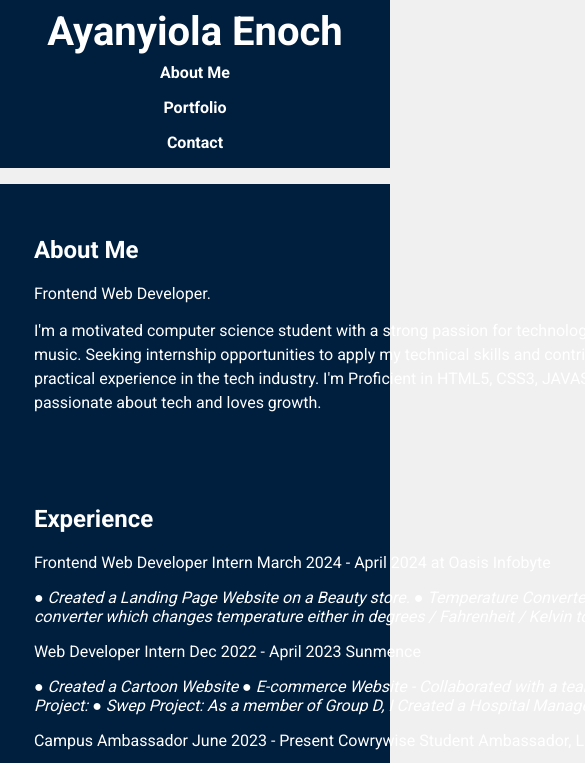
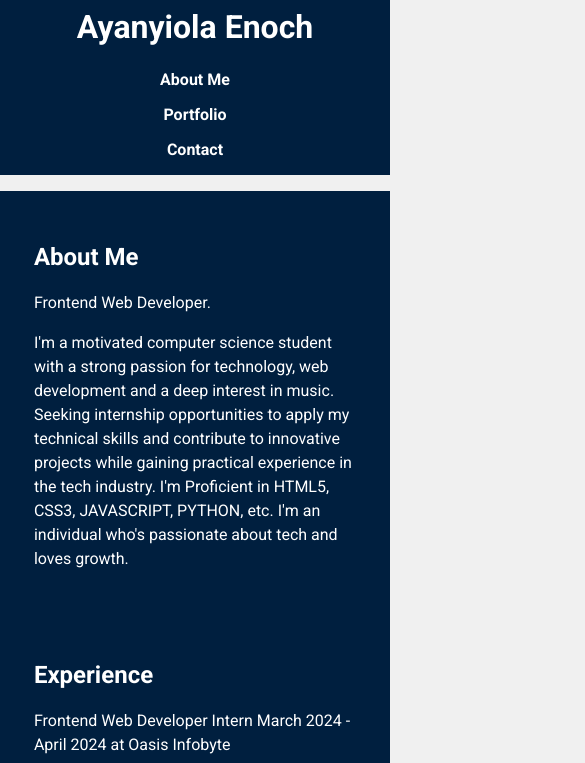
Before and after one commit to Ayanyiola-Enoch/SinglePage-Website-Test, a plain HTML site: page index.html in a window 390 px wide. Shown: the top 763 px of the page, 585 px wide, since content can reach past the window. Drawn offline with Linux system fonts and the light colour scheme.

Commit message:
first commit edit

```diff
--- a/styles.css
+++ b/styles.css
@@ -35,7 +35,7 @@ header h1 {
     font-size: 2.5rem;
 }
 
-hr{
+hr {
     background: none;
     color: none;
     border: none;
@@ -72,31 +72,41 @@ section.dark {
     background: #001f3f;
     color: #fff;
 }
-section .container p{
-    width: 900px;
+
+section .container p {
+    max-width: 900px;
+    line-height: 1.5;
 }
-section .exp{
+
+section .exp {
     margin-top: 90px;
 }
-section .lightt{
+
+section .lightt {
     font-weight: 100;
     font-style: italic;
 }
-section .about{
+
+section .about {
     line-height: 1.5;
 }
-#portfolio h2{
+
+#portfolio h2 {
     color: #001f3f;
 }
-#portfolio h3{
+
+#portfolio h3 {
     text-decoration: underline;
 }
-#portfolio p{
+
+#portfolio p {
     margin-bottom: 90px;
 }
+
 #portfolio {
     background: #4479af7a;
 }
+
 /* Gallery Styles */
 .gallery {
     display: grid;
@@ -109,6 +119,10 @@ section .about{
     height: auto;
     border: 5px solid #fff;
     box-shadow: 0 4px 8px rgba(0,0,0,0.1);
+}
+
+.gallery img:hover {
+    cursor: pointer;
 }
 
 /* Form Styles */
@@ -140,6 +154,7 @@ form button {
     border: none;
     cursor: pointer;
     border-radius: 5px;
+    transition: background 0.3s ease-in-out;
 }
 
 form button:hover {
@@ -163,10 +178,15 @@ footer {
 
     nav ul {
         flex-direction: column;
+        margin-top: 1rem;
     }
 
     nav ul li {
         margin: 0.5rem 0;
+    }
+
+    section .container p {
+        max-width: 100%;
     }
 
     .gallery {
@@ -183,6 +203,10 @@ footer {
         padding: 0.5rem;
     }
 
+    header h1 {
+        font-size: 2rem;
+    }
+
     section {
         padding: 2rem 1rem;
     }
```
Also changed, not shown: index.html (+1 -1 lines).
